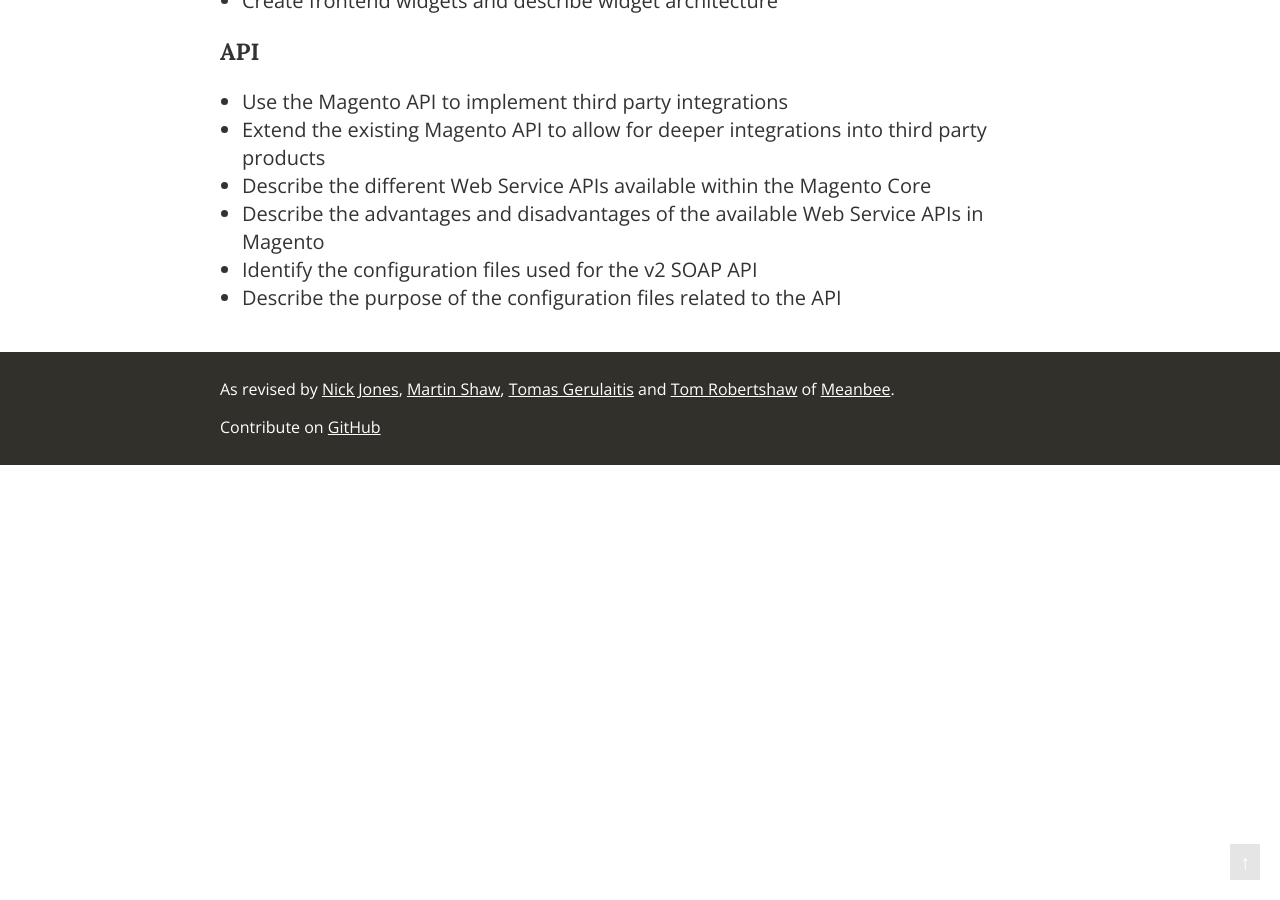
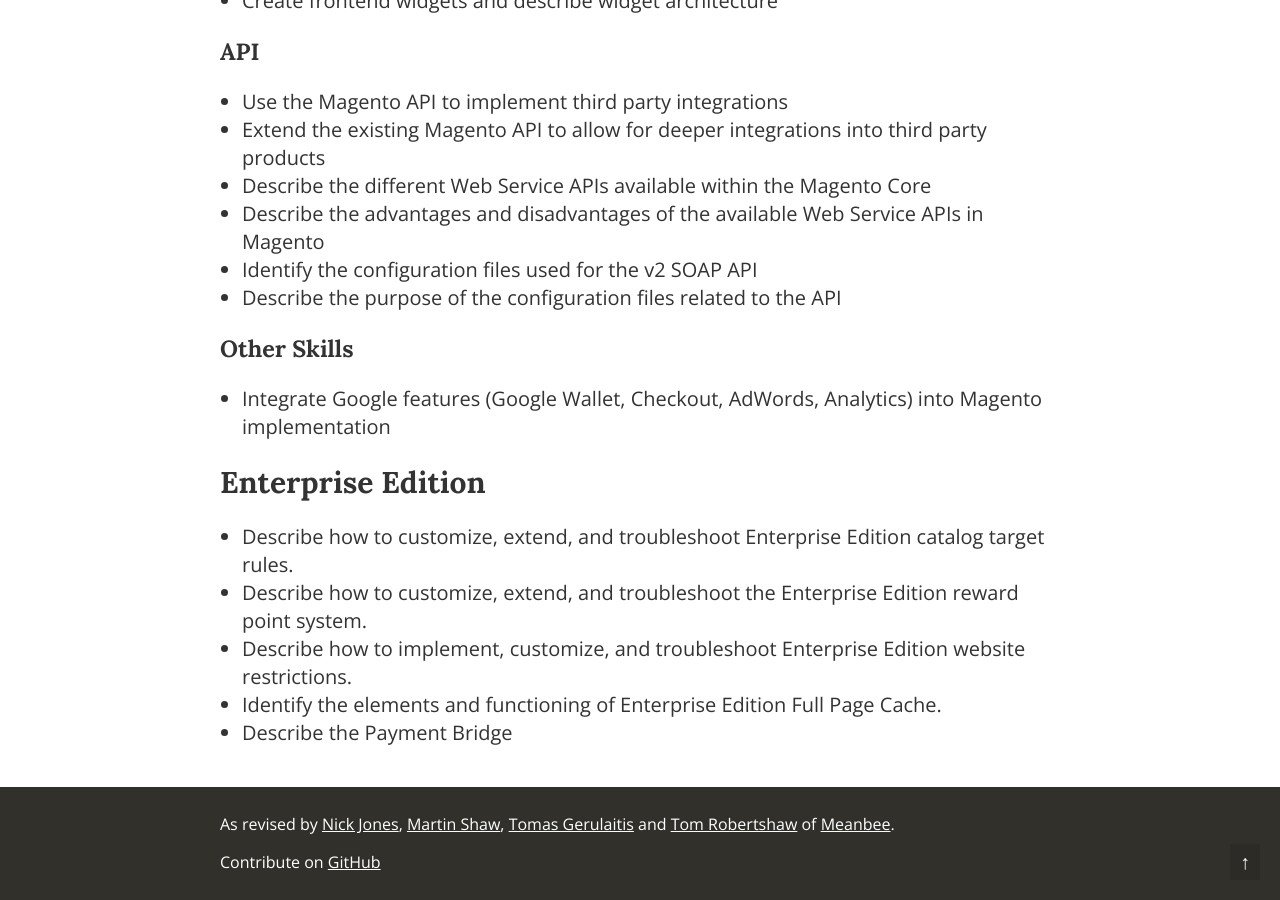
Before and after one commit to meanbee/magecert, a Jekyll site: the page built from questions.md, in a window 1280 px wide and 900 px high, scrolled down 6862 px. Built offline with Jekyll 4.4.1, drawn with Linux system fonts in a browser that asks for light colours; Markdown is read by kramdown in place of the engine named in the settings; before the commit the page ends 7327 px from its top, so only the background shows below that.

Commit message:
Update Questions from MCD+ Study Guide v2.2
Add the "Other Skills" section under "Advanced Features" and add the Enterprise Edition section from v2.2 of the MCD+ Certification Study Guide.

```diff
--- a/questions.md
+++ b/questions.md
@@ -244,3 +244,15 @@
 - Describe the advantages and disadvantages of the available Web Service APIs in Magento
 - Identify the configuration files used for the v2 SOAP API
 - Describe the purpose of the configuration files related to the API
+
+### Other Skills
+
+- Integrate Google features (Google Wallet, Checkout, AdWords, Analytics) into Magento implementation
+
+## Enterprise Edition
+
+- Describe how to customize, extend, and troubleshoot Enterprise Edition catalog target rules.
+- Describe how to customize, extend, and troubleshoot the Enterprise Edition reward point system.
+- Describe how to implement, customize, and troubleshoot Enterprise Edition website restrictions.
+- Identify the elements and functioning of Enterprise Edition Full Page Cache.
+- Describe the Payment Bridge
```
